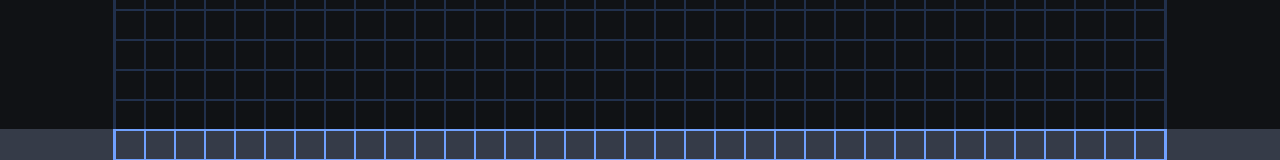
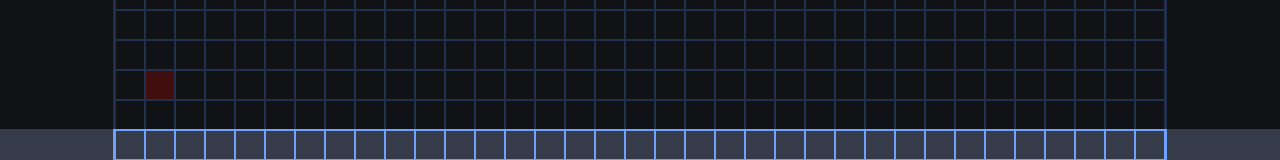
Before and after one commit to grzesiekS/snake-game, a React (Create React App) app: page /game in a window 1280 px wide. Shown: the part 671-831 px from the top of the page. Built offline with nearby package versions, Linux system fonts and the light colour scheme; a web font is replaced by a local one.

Commit message:
Add point square in Board component

```diff
--- a/src/components/features/Game/Board/Board.module.scss
+++ b/src/components/features/Game/Board/Board.module.scss
@@ -21,4 +21,8 @@
   &.snake {
     background-color: $snake-block-color;
   }
+
+  &.point {
+    background-color: $point-block-color;
+  }
 }
--- a/src/components/features/Game/Board/Board.tsx
+++ b/src/components/features/Game/Board/Board.tsx
@@ -11,6 +11,7 @@ interface BoardProps {
   columnsCount: number,
   snakeLenght: number,
   gameOverFunc: () => void;
+  pointSquare: number[];
 }
 
 export const Board: React.FC<BoardProps> = (
@@ -20,6 +21,7 @@ export const Board: React.FC<BoardProps> = (
     columnsCount,
     snakeLenght,
     gameOverFunc,
+    pointSquare,
   }) => {
 
   const [ boardArray, setBoardArray ] = useState<Array<Array<number>>>([]);
@@ -33,6 +35,8 @@ export const Board: React.FC<BoardProps> = (
     snakePosition.forEach(position => {
       result[position[0]][position[1]] = 1;
     });
+
+    if(pointSquare.length === 2) result[pointSquare[0]][pointSquare[1]] = 2;
 
     for(let i = 0; i < result.length; i++) {
       const snakeOnBoard = result[i].filter(res => res === 1);
@@ -73,7 +77,9 @@ export const Board: React.FC<BoardProps> = (
                     ?
                     clsx(styles.block, styles.snake)
                     :
-                    styles.block}
+                    block === 2
+                      ? clsx(styles.block, styles.point)
+                      : styles.block}
               >
               </div>
             ))}
--- a/src/components/features/Game/Game.tsx
+++ b/src/components/features/Game/Game.tsx
@@ -36,12 +36,24 @@ export const Game: React.FC = () => {
     ('right');
   const [gameOver, setGameOver] = useState(false);
   const [gameQuit, setGameQuit] = useState(false);
+  const [pointSquare, setPointSquare] = useState<number[]>([]);
 
   const movementRef = useRef<'left' | 'right' | 'up' | 'down'>();
   movementRef.current = movementDirection;
 
   const snakeLengthRef = useRef<number>();
   snakeLengthRef.current = snakeLength;
+
+  const randomPointSquereGenerator = () => {
+    setPointSquare([
+      Math.floor(Math.random() * ((boardSize.rows - 1) - 0) + 0),
+      Math.floor(Math.random() * ((boardSize.columns - 1) - 0) + 0),
+    ]);
+  };
+
+  useEffect(() => {
+    randomPointSquereGenerator();
+  },[]);
 
   const handleSnakeLengthChange = useCallback(() => {
     if(movementDirection === 'right') {
@@ -178,6 +190,7 @@ export const Game: React.FC = () => {
           columnsCount={boardSize.columns}
           snakeLenght={snakeLength}
           gameOverFunc={() => setGameOver(true)}
+          pointSquare={pointSquare}
         />
       </div>
       {gameQuit ? <Redirect push to='/' /> : null}
--- a/src/styles/settings.scss
+++ b/src/styles/settings.scss
@@ -10,7 +10,7 @@ $container-width: 1080px;
 $blueNights: #353b48;
 $frenchSkyBlue: #70a1ff;
 $auroraGreen: #78e08f;
-
+$chiGong: #d63031;
 
 /* global settings */
 $global-bg-color: $blueNights;
@@ -19,3 +19,4 @@ $global-text-color: $frenchSkyBlue;
 /* Board settings */
 $border-color: $frenchSkyBlue;
 $snake-block-color: $auroraGreen;
+$point-block-color: $chiGong;
```
